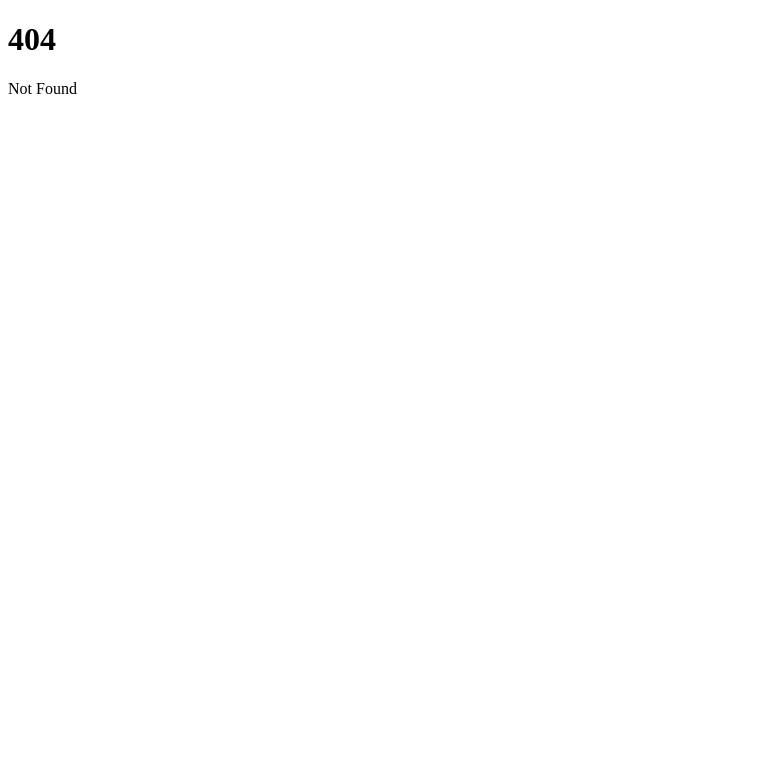
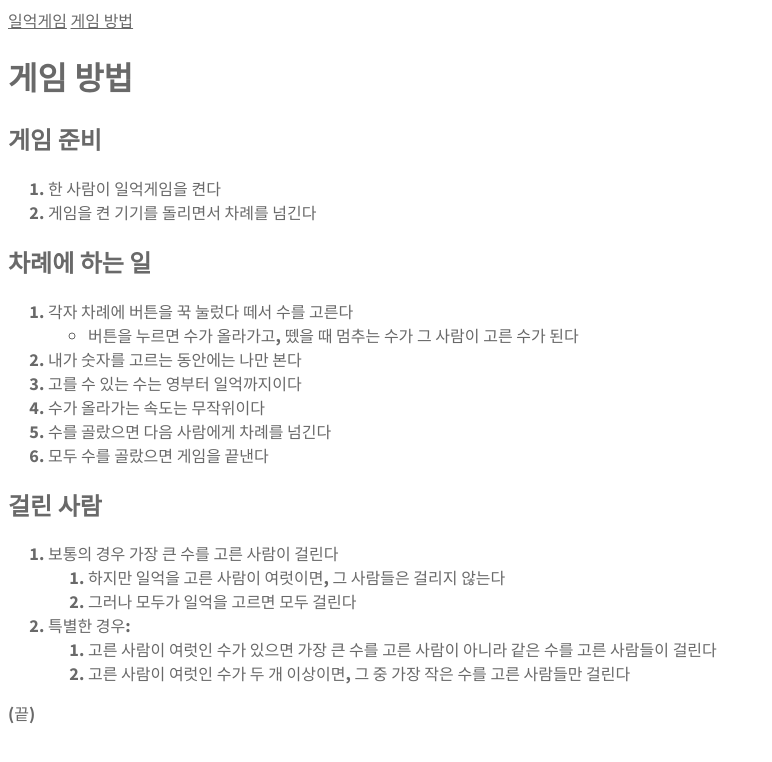
Before and after one commit to Jueun-Park/ireokgame, a SvelteKit app: page /rule in a window 1280 px wide. Before the commit this address had no page. Shown: the top 762 px of the page, without its empty margins (0-772 px from the left). Built offline with nearby package versions, Linux system fonts and the light colour scheme; a web font is replaced by a local one.

Commit message:
#8 game rule

```diff
--- a/src/global.css
+++ b/src/global.css
@@ -1,4 +1,11 @@
 body {
+    font-family: 'Noto Sans KR', sans-serif;
+    color: dimgray;
+
     padding: 0;
     margin: 0;
 }
+
+nav {
+    margin: 8px;
+}
--- /dev/null
+++ b/src/routes/+layout.svelte
@@ -0,0 +1,16 @@
+<script>
+	import '../global.css';
+</script>
+
+<nav>
+	<a href="/">일억게임</a>
+	<a href="/rule">게임 방법</a>
+</nav>
+
+<slot />
+
+<style>
+	nav a {
+		color: dimgray;
+	}
+</style>
--- a/src/routes/+page.svelte
+++ b/src/routes/+page.svelte
@@ -156,11 +156,11 @@
 		{#if !gameEnded}
 			{#if isFreeze}
 				<h2>
-					{playerID}번 {nowNickname}의 숫자
+					{playerID}번 <span class="nickname">{nowNickname}</span>의 숫자
 				</h2>
 			{:else}
 				<h2>
-					{playerID}번 {nowNickname}의 차례
+					{playerID}번 <span class="nickname">{nowNickname}</span>의 차례
 				</h2>
 			{/if}
 			<div
@@ -184,10 +184,8 @@
 			<button class="game-button end-game-button" on:click={endGame}>게임 끝내기</button>
 
 			<div>
-				고른 사람들:
-				{#each players as player}
-					{player.id},
-				{/each}
+				고른 사람:
+				{playerID - 1} 명
 			</div>
 		{/if}
 
@@ -196,13 +194,17 @@
 				<div>
 					<h2>걸린 사람:</h2>
 					{#each losers as loser}
-						<div>{loser.id}번 {loser.nickname}: {loser.number}<br /></div>
+						<div>
+							{loser.id}번 <span class="nickname">{loser.nickname}</span>: {loser.number}<br />
+						</div>
 					{/each}
 				</div>
 				<div>
 					<h2>이긴 사람:</h2>
 					{#each winners as winner}
-						<div>{winner.id}번 {winner.nickname}: {winner.number}<br /></div>
+						<div>
+							{winner.id}번 <span class="nickname">{winner.nickname}</span>: {winner.number}<br />
+						</div>
 					{/each}
 				</div>
 			</div>
@@ -213,11 +215,6 @@
 </body>
 
 <style>
-	body {
-		font-family: 'Noto Sans KR', sans-serif;
-		color: dimgray;
-	}
-
 	.game-container {
 		user-select: none;
 		display: flex;
@@ -283,4 +280,8 @@
 	.restart-button {
 		background-color: palegreen;
 	}
+
+	.nickname {
+		text-decoration: underline dotted;
+	}
 </style>
--- /dev/null
+++ b/src/routes/rule/+page.svelte
@@ -0,0 +1,54 @@
+<script>
+	import '../../global.css';
+</script>
+
+<body>
+	<h1>게임 방법</h1>
+	<h2>게임 준비</h2>
+	<ol>
+		<li>한 사람이 일억게임을 켠다</li>
+		<li>게임을 켠 기기를 돌리면서 차례를 넘긴다</li>
+	</ol>
+
+	<h2>차례에 하는 일</h2>
+	<ol>
+		<li>각자 차례에 버튼을 꾹 눌렀다 떼서 수를 고른다</li>
+		<ul>
+			<li>버튼을 누르면 수가 올라가고, 뗐을 때 멈추는 수가 그 사람이 고른 수가 된다</li>
+		</ul>
+		<li>내가 숫자를 고르는 동안에는 나만 본다</li>
+		<li>고를 수 있는 수는 영부터 일억까지이다</li>
+		<li>수가 올라가는 속도는 무작위이다</li>
+		<li>수를 골랐으면 다음 사람에게 차례를 넘긴다</li>
+		<li>모두 수를 골랐으면 게임을 끝낸다</li>
+	</ol>
+
+	<h2>걸린 사람</h2>
+	<ol>
+		<li>
+			보통의 경우 가장 큰 수를 고른 사람이 걸린다
+			<ol>
+				<li>하지만 일억을 고른 사람이 여럿이면, 그 사람들은 걸리지 않는다</li>
+				<li>그러나 모두가 일억을 고르면 모두 걸린다</li>
+			</ol>
+		</li>
+		<li>
+			특별한 경우:
+			<ol>
+				<li>
+					고른 사람이 여럿인 수가 있으면 가장 큰 수를 고른 사람이 아니라 같은 수를 고른 사람들이
+					걸린다
+				</li>
+				<li>고른 사람이 여럿인 수가 두 개 이상이면, 그 중 가장 작은 수를 고른 사람들만 걸린다</li>
+			</ol>
+		</li>
+	</ol>
+
+	(끝)
+</body>
+
+<style>
+	body {
+		margin: 8px;
+	}
+</style>
```
Also changed, not shown: 1 other file (tests, documents, lock files or other folders).
